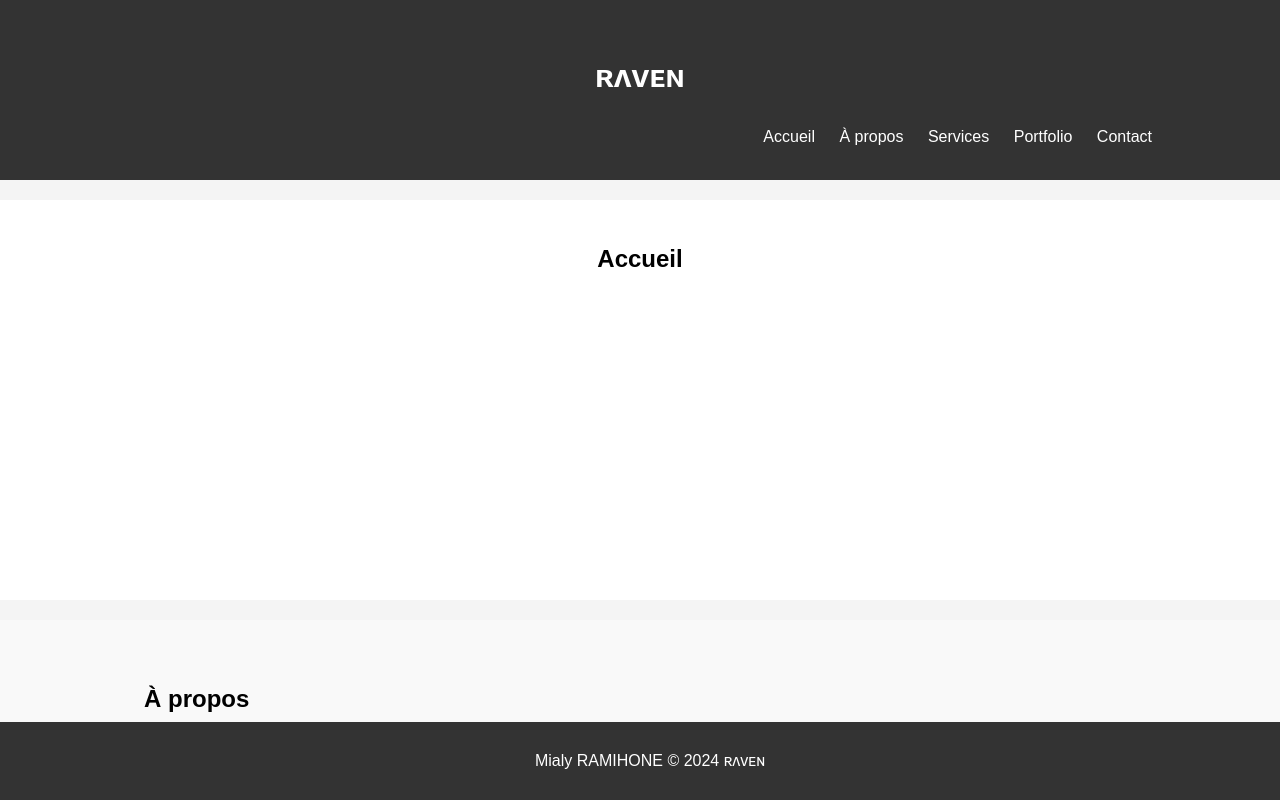
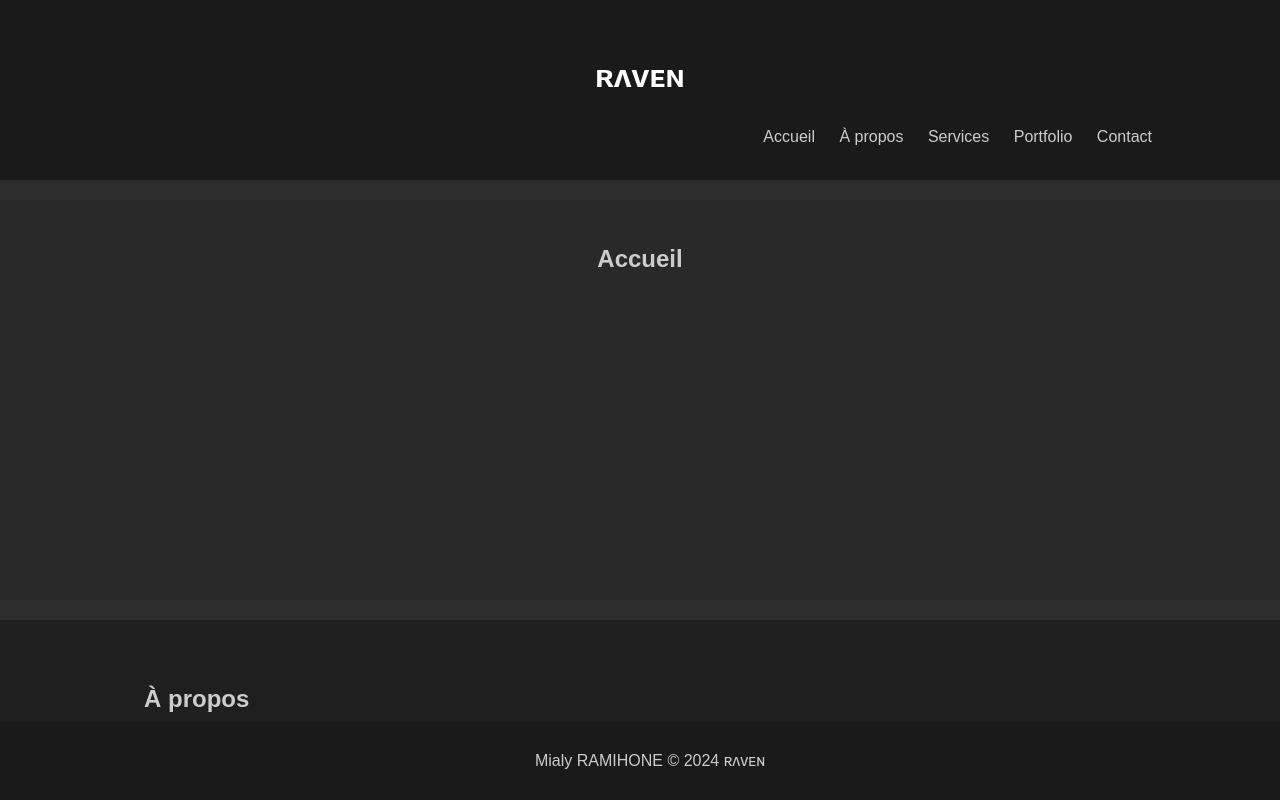
Before and after one commit to mialyramihone/site, a plain HTML site: page index.html in a window 1280 px wide. Shown: the top 800 px of the page. Drawn offline with Linux system fonts and the light colour scheme.

Commit message:
Update index.html

```diff
--- a/index.html
+++ b/index.html
@@ -10,10 +10,11 @@
             line-height: 1.6;
             margin: 0;
             padding: 0;
-            background-color: #f4f4f4;
+            background-color: #2d2d2d; /* Couleur de fond sombre */
+            color: #ccc; /* Couleur de texte claire */
         }
         header {
-            background-color: #333;
+            background-color: #1a1a1a; /* Couleur de fond header */
             color: #fff;
             padding: 10px 0;
             text-align: center;
@@ -37,11 +38,11 @@
             margin-left: 20px;
         }
         nav ul li a {
-            color: #fff;
+            color: #ccc; /* Couleur des liens */
             text-decoration: none;
         }
         .showcase {
-            background: #fff;
+            background: #292929; /* Couleur de fond de la section showcase */
             min-height: 400px;
             margin-top: 20px;
             text-align: center;
@@ -49,13 +50,13 @@
         .section {
             padding: 20px;
             margin: 20px 0;
-            background: #f9f9f9;
+            background: #1f1f1f; /* Couleur de fond des autres sections */
         }
         footer {
             text-align: center;
             padding: 10px;
-            background: #333;
-            color: #fff;
+            background: #1a1a1a; /* Couleur de fond footer */
+            color: #ccc; /* Couleur de texte footer */
             position: fixed;
             bottom: 0;
             width: 100%;
```
